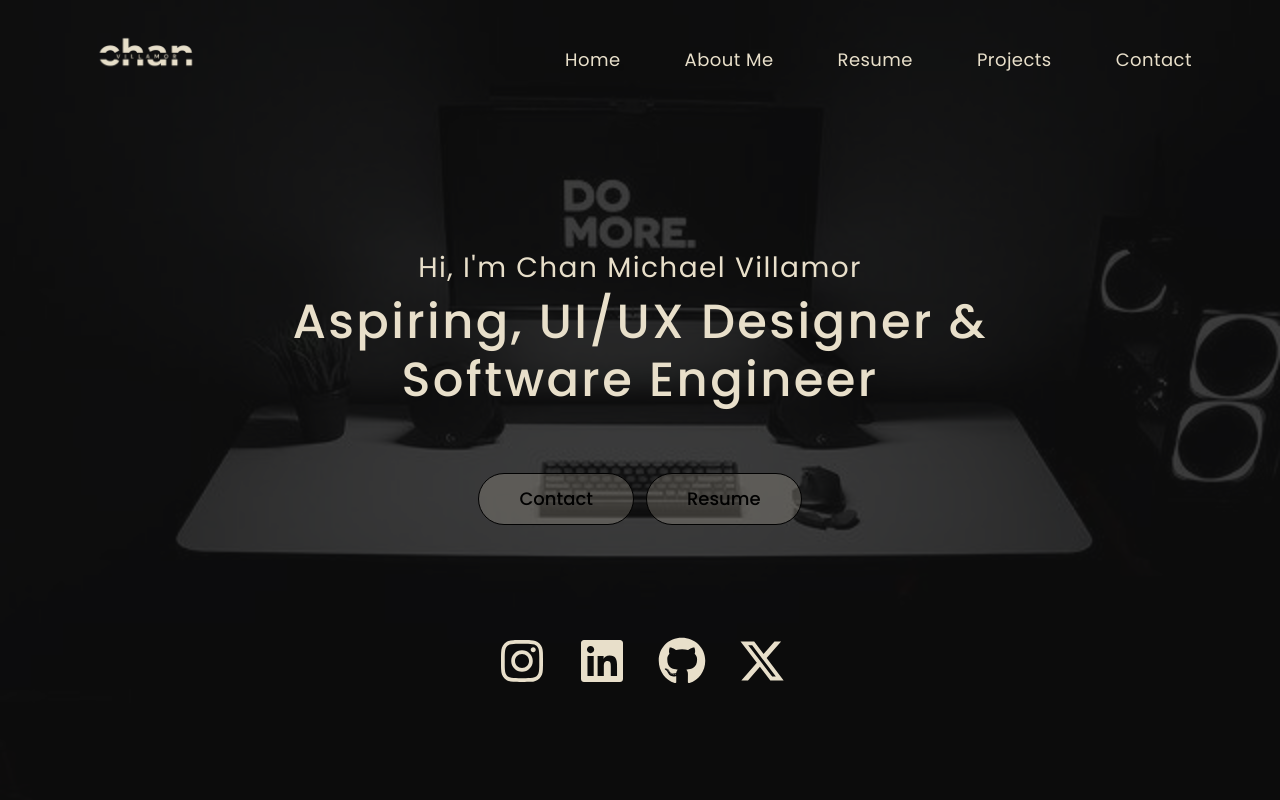
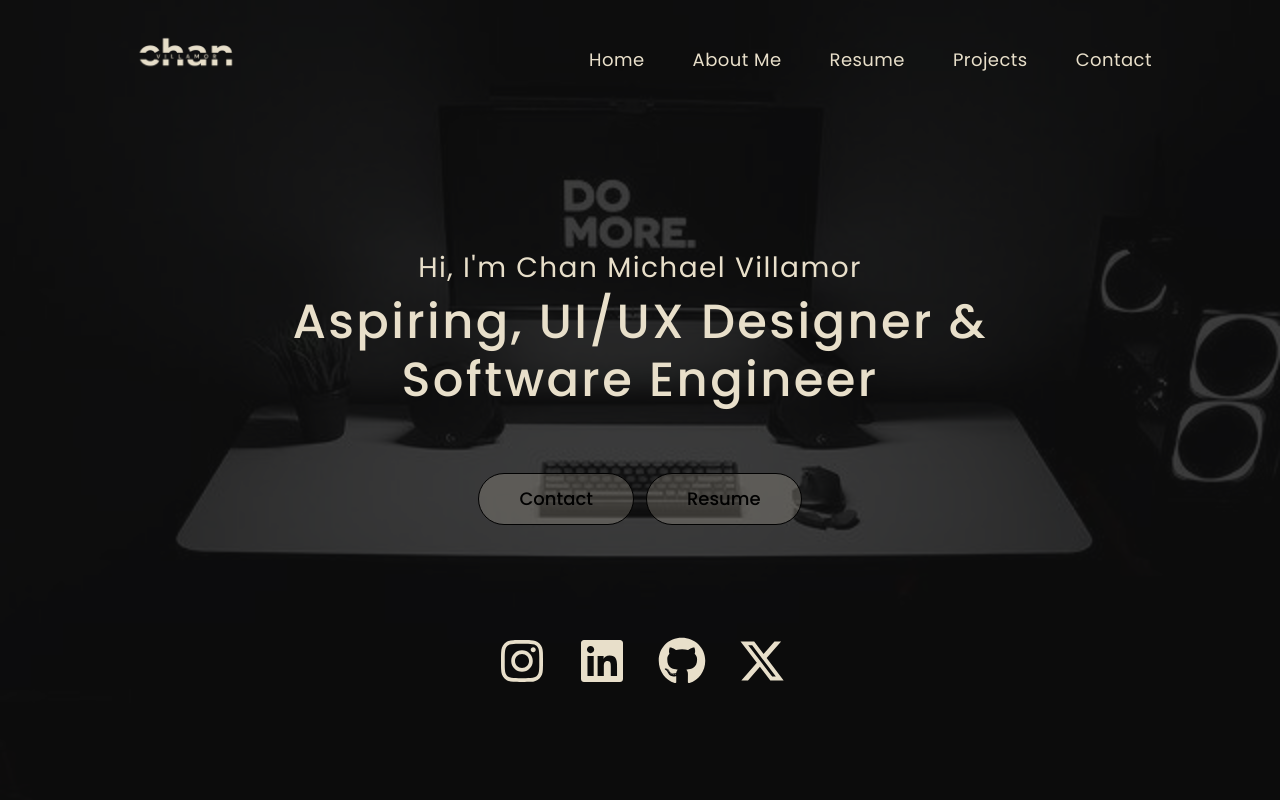
Before and after one commit to ChanVillamor/Chan-Portfolio, a React (Vite) app: page / in a window 1280 px wide. Shown: the top 800 px of the page. Built offline with nearby package versions, Linux system fonts and the light colour scheme.

Commit message:
modify layout

```diff
--- a/src/components/Nav.jsx
+++ b/src/components/Nav.jsx
@@ -15,8 +15,8 @@ const Nav = () => {
 
   return (
 
-      <header className="absolute z-30 w-full top-0 left-0 px-6">
-         <nav className="flex justify-between items-center gap-16 container lg:padding ">
+      <header className="absolute z-30 w-full top-0 left-0 padding">
+         <nav className="flex justify-between items-center gap-16 container lg:padding">
             <a href="/">
                <img
                   src={headerLogo}
@@ -25,7 +25,7 @@ const Nav = () => {
                />
             </a>
 
-            <ul className="flex gap-16 max-lg:hidden">
+            <ul className="flex gap-12 max-lg:hidden">
                {navLinks.map((item) => (
                   <li key={item.label}>
                      <a
--- a/src/sections/Resume.jsx
+++ b/src/sections/Resume.jsx
@@ -14,10 +14,10 @@ const Resume = () => {
 
   return (
 
-    <section id="resume" className="w-full flex justify-center items-center pt-16 pb-16 min-h-screen text-dirty-white font-poppins">
+    <section id="resume" className="w-full container m-auto flex flex-col justify-center items-center pt-16 pb-16 min-h-screen text-dirty-white font-poppins">
 
       <motion.div
-        className="container flex flex-col gap-12" // Ensure the container is centered
+        className="flex flex-col gap-12"
         initial={{ opacity: 0, y: 50 }}
         whileInView={{ opacity: 1, y: 0 }}
         viewport={{ once: true, amount: 'some' }} // Only needs part of the element to trigger
@@ -90,11 +90,13 @@ const Resume = () => {
         </div>
 
         {/* Certificates */}
-        <div>
-          <h1 className="text-2xl md:text-4xl lg:text-4xl font-bold tracking-wider">CERTIFICATES</h1>
-          <span className="block bg-green-950 rounded w-[180px] h-[4px] md:w-[355px] lg:w-[355px] mt-1"></span>
-          <p className="text-gray text-base font-extralight tracking-wider mt-1">Some certificates I've earned online.</p>
-          <ul className="flex flex-wrap gap-8 mt-8">
+        <div className="flex flex-col justify-center">
+          <div>
+            <h1 className="text-2xl md:text-4xl lg:text-4xl font-bold tracking-wider">CERTIFICATES</h1>
+            <span className="block bg-green-950 rounded w-[180px] h-[4px] md:w-[355px] lg:w-[355px] mt-1"></span>
+            <p className="text-gray text-base font-extralight tracking-wider mt-1">Some certificates I've earned online.</p>
+          </div>
+          <ul className="flex flex-wrap gap-8 mt-8 justify">
             {certificates.map((item, index) => (
               <li key={index} className="flex flex-col items-center">
                 <img
```
